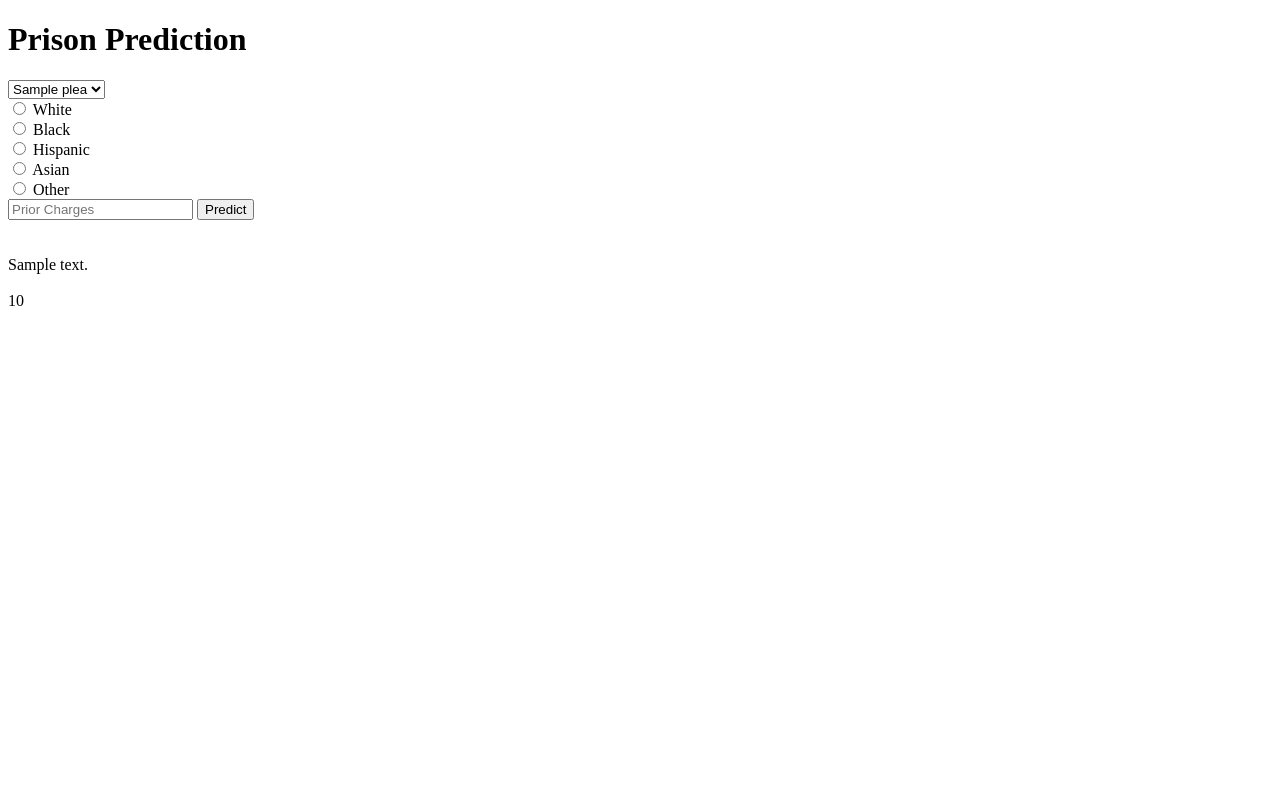
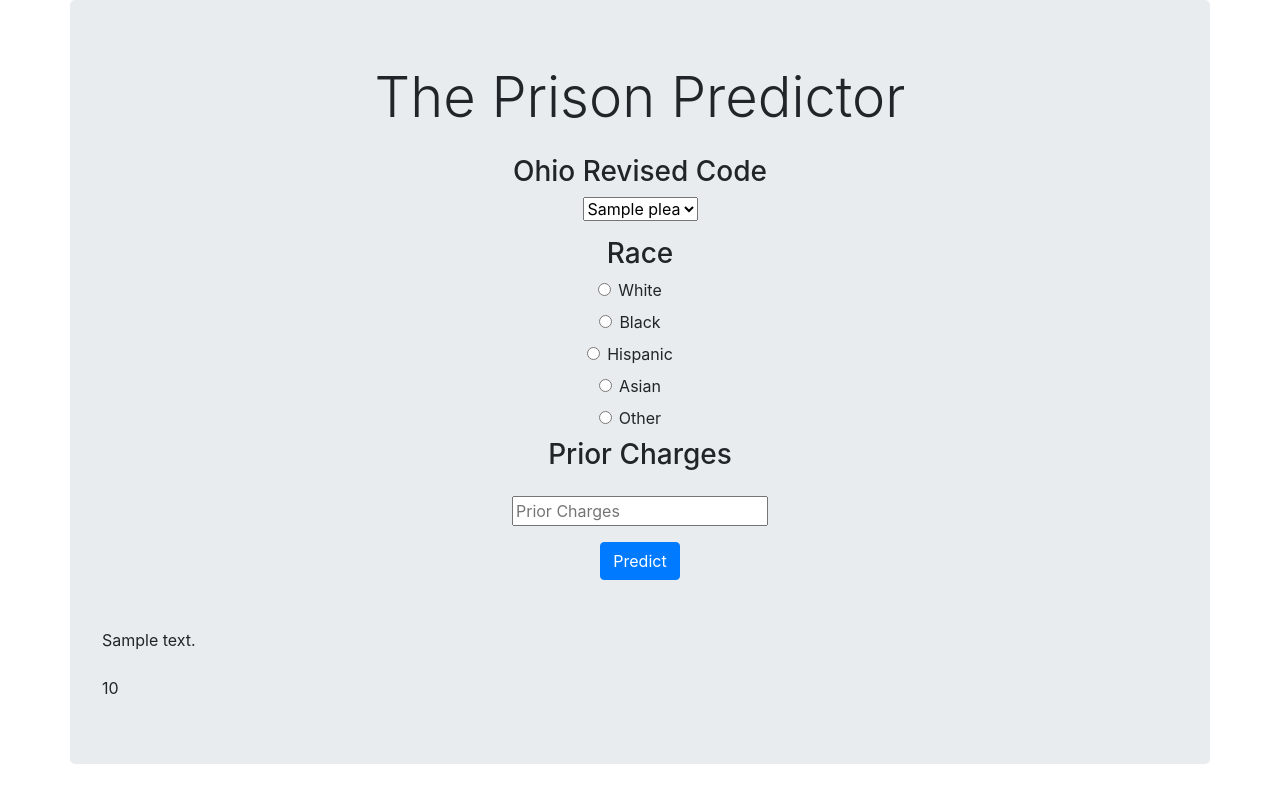
Before and after one commit to domtom1126/pris_prod, a Flask app: template templates/index.html in a window 1280 px wide. Run offline with Flask 2, Linux system fonts and the light colour scheme; the template is opened without the code that fills it: most values are stand-ins (such as "Sample title", 1, 10 or a date in 2020); parts of the project's set-up code (start-up, migrations or seed data) failed here and were passed over; some libraries are stand-ins or nearby versions.

Commit message:
Added bootstrap, and changed race to radio buttons

```diff
--- a/templates/index.html
+++ b/templates/index.html
@@ -3,33 +3,37 @@
 <head>
     <meta charset="UTF-8">
     <meta name="viewport" content="width=device-width, initial-scale=1.0">
+    <link rel="stylesheet" href="https://stackpath.bootstrapcdn.com/bootstrap/4.5.2/css/bootstrap.min.css">
     <title>Document</title>
 </head>
 <body>
-    <div class="login">
-        <h1>Prison Prediction</h1>
+    <div class="jumbotron container">
+        <h1 class="display-4 text-center mb-4">The Prison Predictor</h1>
 
-        <form action="{{ url_for('predict') }}" method="post">
-            <select name="plea_orc">
+        <form class="text-center" action="{{ url_for('predict') }}" method="post">
+            <h3 class="mb-2">Ohio Revised Code</h3>
+            <select name="plea_orc" class="form-select mb-3">
                 {% for plea in plea_orc_list %}
                     <option value= "{{plea}}" SELECTED>{{plea}}</option>"
                 {% endfor %}
             </select><br>
             <!-- Input race -->
-            <input type="radio" name="race" value="white">
+            <h3>Race</h3>
+            <input class="form-check-input" type="radio" name="race" value="white">
             <label for="male">White</label><br>
-            <input type="radio" name="race" value="black">
+            <input class="form-check-input" type="radio" name="race" value="black">
             <label for="female">Black</label><br>
-            <input type="radio" name="race" value="hispanic">
+            <input class="form-check-input" type="radio" name="race" value="hispanic">
             <label for="other">Hispanic</label><br>
-            <input type="radio" name="race" value="asian">
+            <input class="form-check-input" type="radio" name="race" value="asian">
             <label for="other">Asian</label><br>
-            <input type="radio" name="race" value="other">
+            <input class="form-check-input" type="radio" name="race" value="other">
             <label for="other">Other</label><br>
             <!-- End input race -->
-            <input type="text" name="prior_charges" placeholder="Prior Charges"/>
-
-            <button type="submit">Predict</button>
+            <h3>Prior Charges</h3>
+            <input class="mt-3" type="text" name="prior_charges" placeholder="Prior Charges"/>
+            <br>
+            <button type="submit" class="btn btn-primary mt-3">Predict</button>
         </form>
 
         <br>
```
